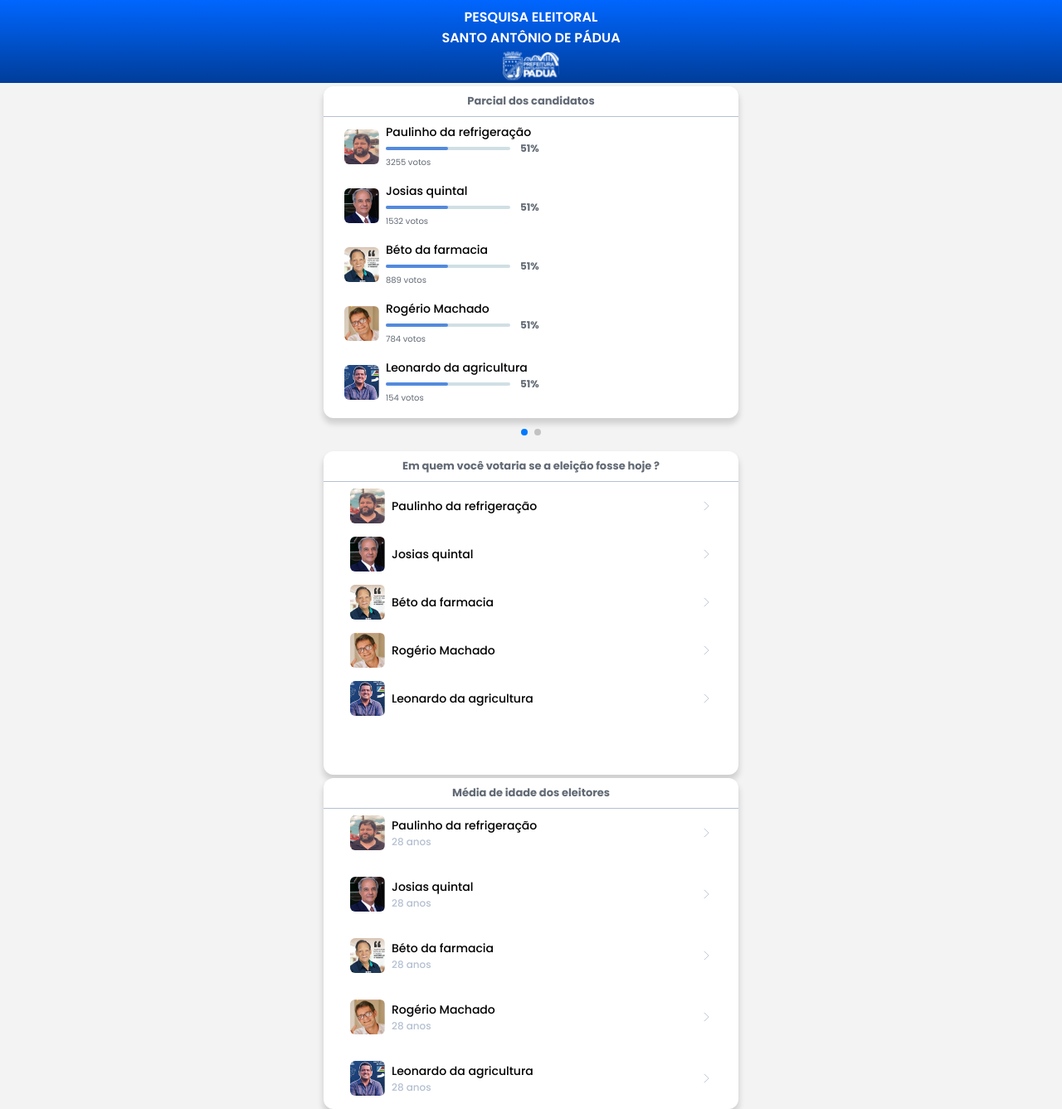
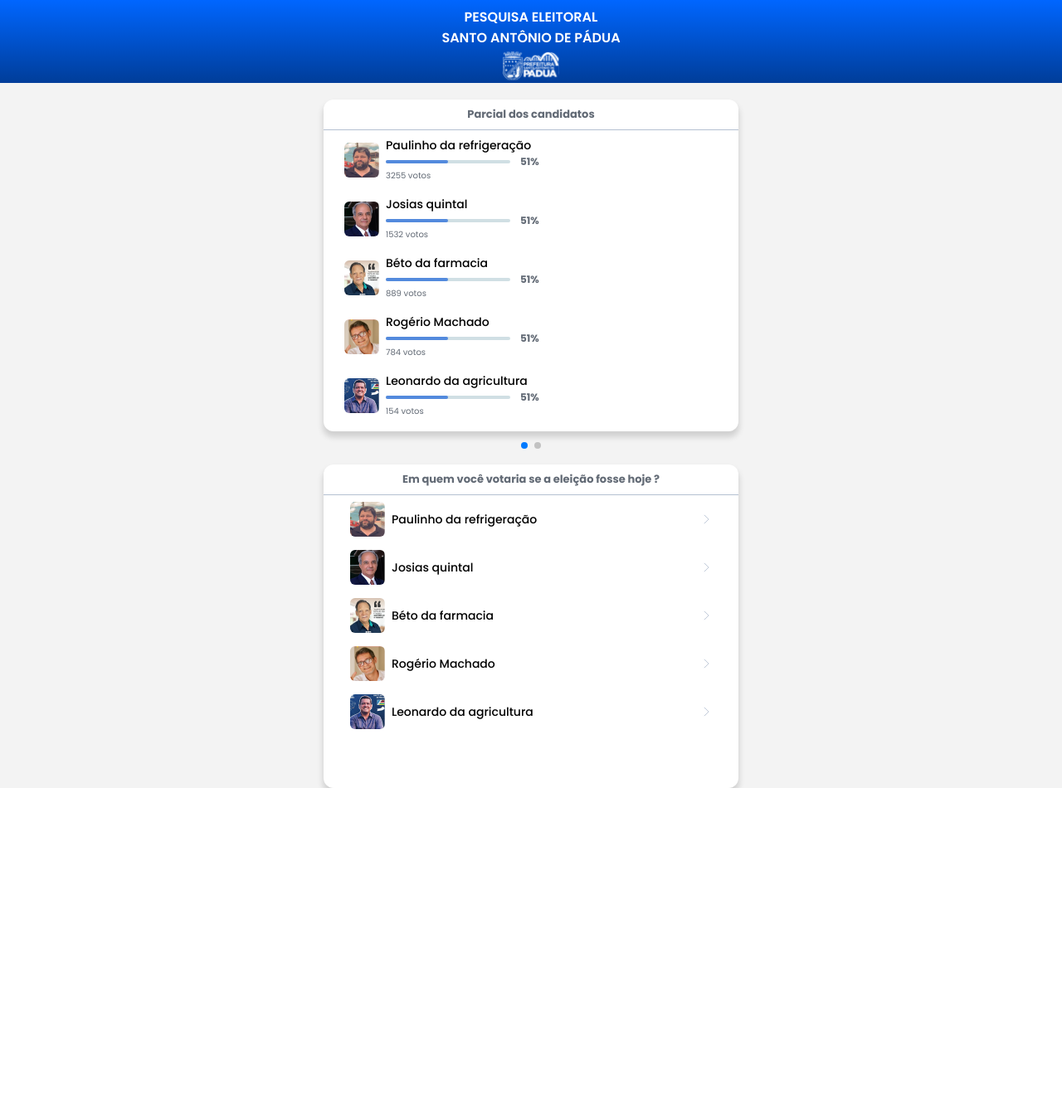
Before and after one commit to JefersonSg/pesquisa_eleitoral, a Next.js app: page / in a window 1280 px wide. Shown: the whole page at 83% size. After the commit the page ends 950 px from the top, so only its background shows below. Built offline with nearby package versions, Linux system fonts and the light colour scheme.

Commit message:
removecard da hom e adicionando ao slide, adicionando margint op ao slide

```diff
--- a/src/app/page.tsx
+++ b/src/app/page.tsx
@@ -1,14 +1,12 @@
 import styles from './page.module.css';
 import Voto from '@/components/cards/voto/Voto';
 import SlideCandidatos from '@/components/cards/SlideCandidatos';
-import MediaIdadeCard from '@/components/cards/Idade/MediaIdade';
 
 export default function Home() {
   return (
     <main className={styles.main}>
       <SlideCandidatos />
       <Voto />
-      <MediaIdadeCard />
     </main>
   );
 }
--- a/src/components/cards/SlideCandidatos.css
+++ b/src/components/cards/SlideCandidatos.css
@@ -2,6 +2,7 @@
     position: relative;
     width: max-content;
     max-width: 100%;
+    margin-top: 16px;
 }
 
 .mySwiper {
```
